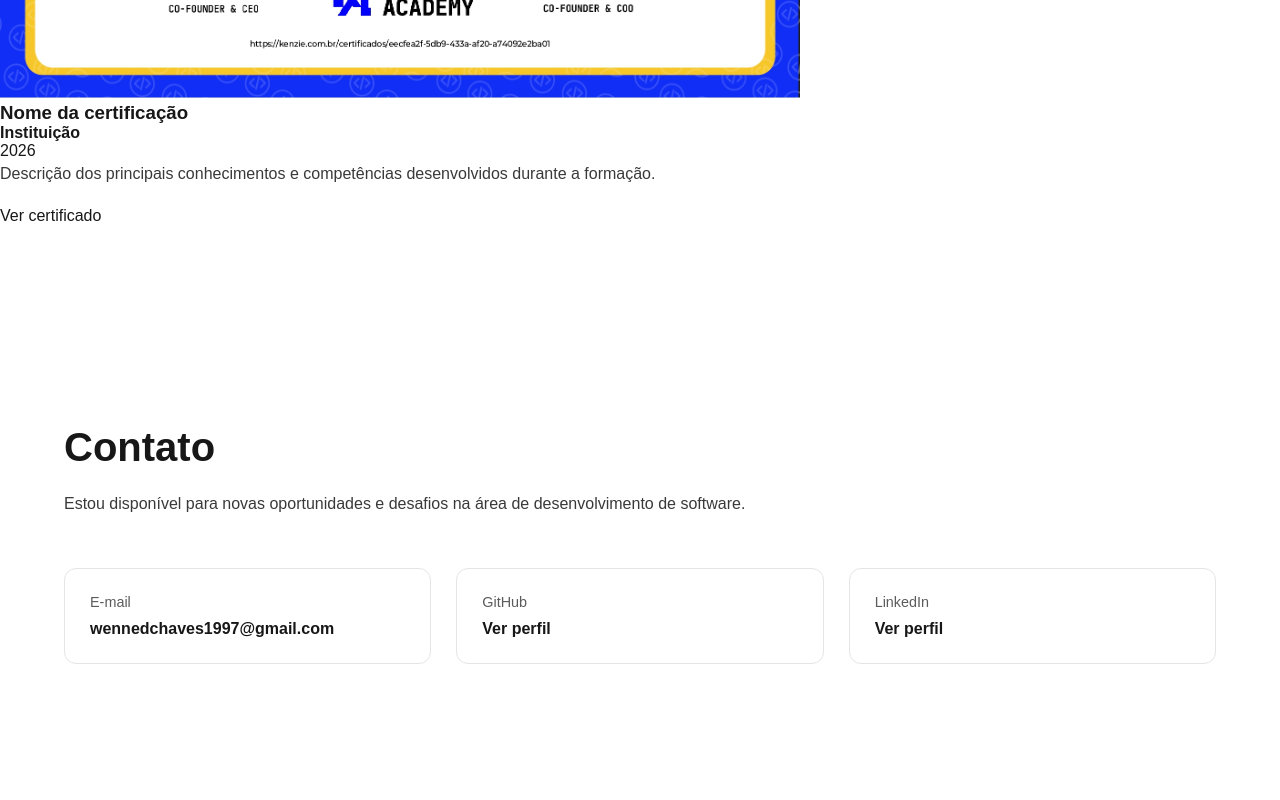
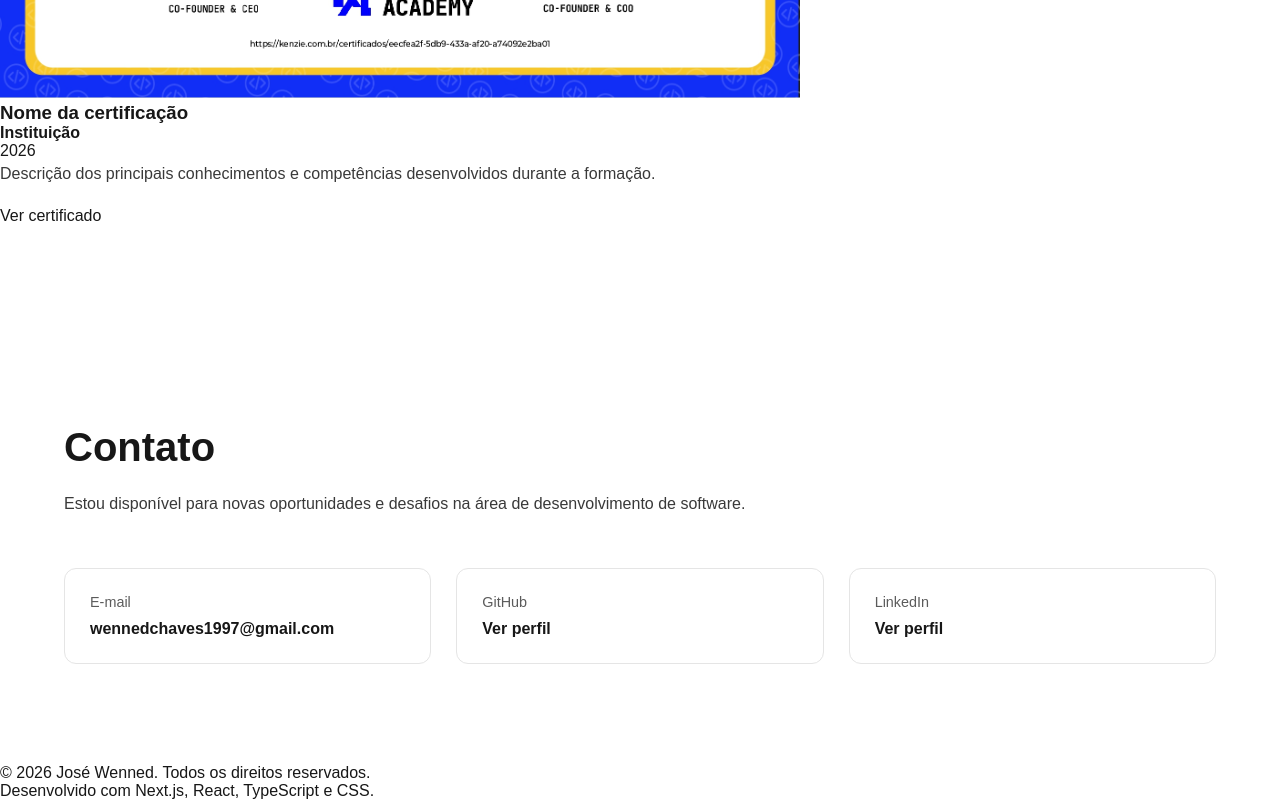
Before and after one commit to JoseWenned/repository-portfolio-profissional, a Next.js app: page / in a window 1280 px wide. Shown: the part 4984-5784 px from the top of the page. Before the commit the page ends 5748 px from the top, so only its background shows below. Built offline with nearby package versions, Linux system fonts and the light colour scheme.

Commit message:
feat: create new component footer

```diff
--- a/src/app/page.tsx
+++ b/src/app/page.tsx
@@ -2,6 +2,7 @@ import About from "@/components/About/About";
 import Certificacao from "@/components/Certificacao/Certificacao";
 import Contato from "@/components/Contato/Contato";
 import Experiencia from "@/components/Experiencia/Experiencia";
+import Footer from "@/components/Footer/Footer";
 import Formacao from "@/components/Formacao/Formacao";
 import Header from "@/components/Header/Header";
 import Hero from "@/components/Hero/Hero";
@@ -21,6 +22,7 @@ export default function Home() {
         <Experiencia />
         <Certificacao />
         <Contato />
+        <Footer/>
       </main>
     </>
   );
--- /dev/null
+++ b/src/components/Footer/Footer.tsx
@@ -0,0 +1,19 @@
+import styles from "./Footer.module.css";
+
+export default function Footer() {
+  const currentYear = new Date().getFullYear();
+
+  return (
+    <footer className={styles.footer}>
+      <div className={styles.container}>
+        <p>
+          © {currentYear} José Wenned. Todos os direitos reservados.
+        </p>
+
+        <p>
+          Desenvolvido com Next.js, React, TypeScript e CSS.
+        </p>
+      </div>
+    </footer>
+  );
+}
```
Also changed, not shown: src/components/Footer/Footer.module.css (added).
